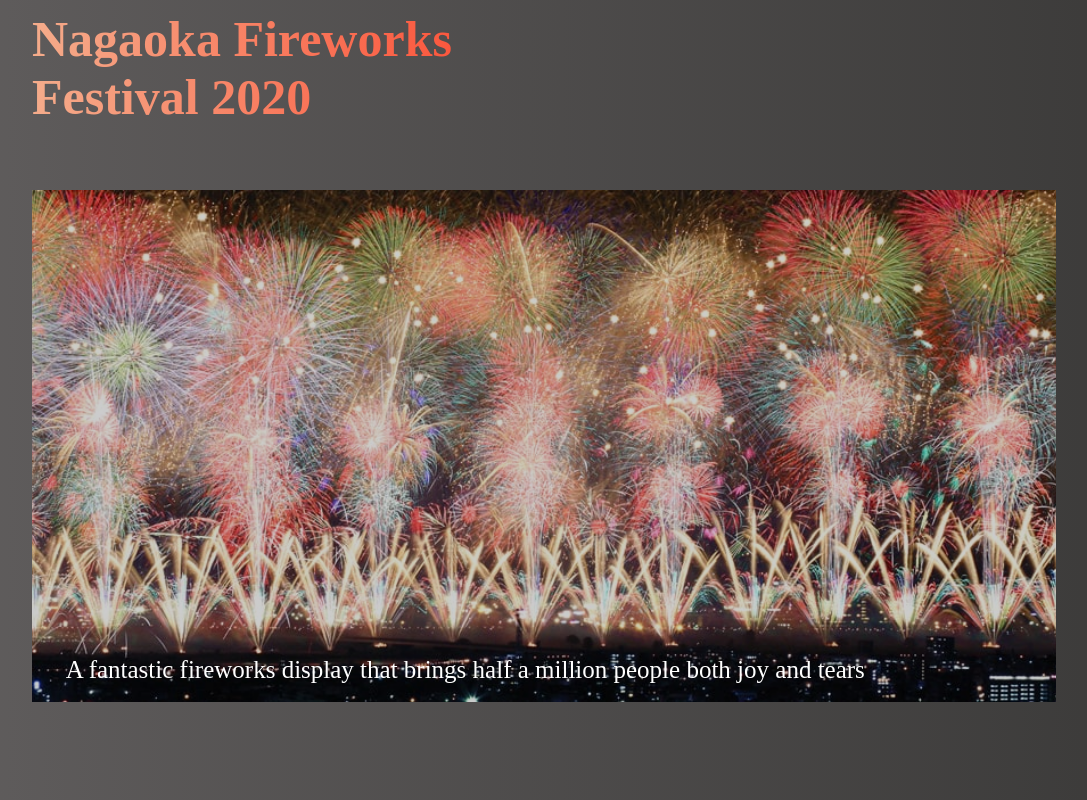
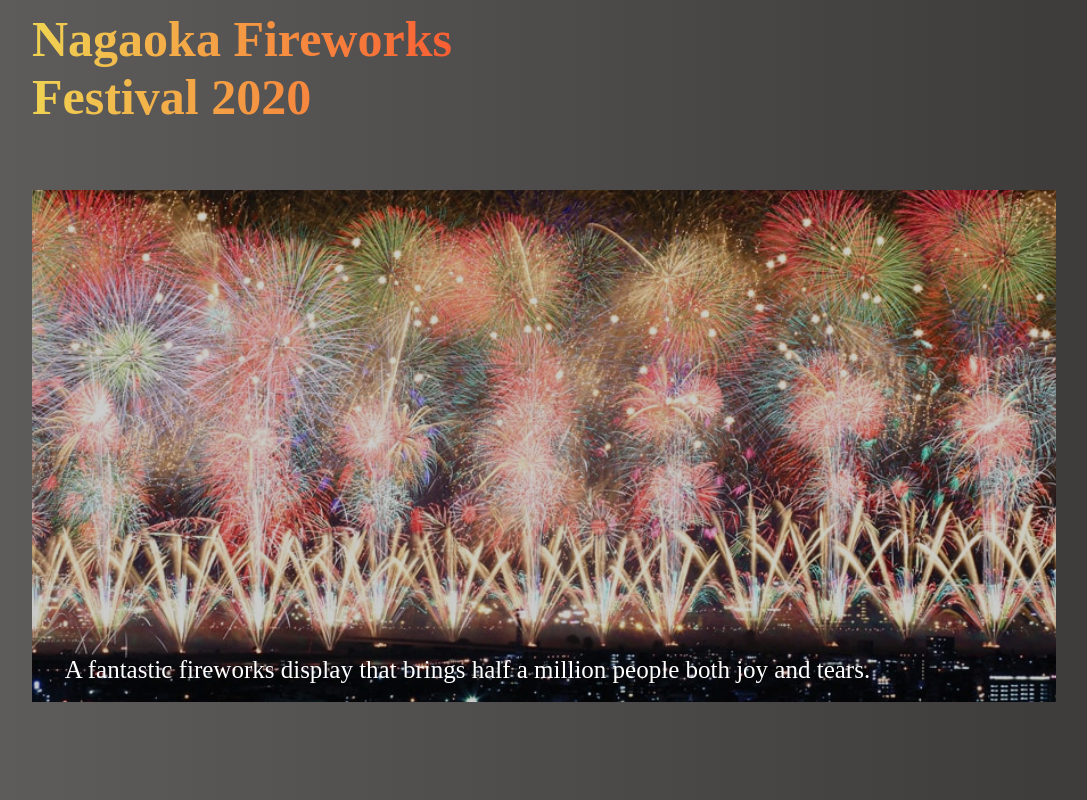
Before and after one commit to ks1590/page_animation, a plain HTML site: page index.html in a window 1280 px wide. Shown: the whole page, without its empty margins (96-1183 px from the left). Drawn offline with nearby package versions, Linux system fonts and the light colour scheme.

Commit message:
logo修正

```diff
--- a/index.html
+++ b/index.html
@@ -17,7 +17,7 @@
     <section>
       <div class="hero">
         <img src="./img/fireworks.jpg" alt="" />
-        <p class="headline">A fantastic fireworks display that brings half a million people both joy and tears</p>
+        <p class="headline">A fantastic fireworks display that brings half a million people both joy and tears.</p>
       </div>
     </section>
   </header>
--- a/style.css
+++ b/style.css
@@ -26,7 +26,7 @@ nav {
   margin-top: 10px;
   grid-column: 2/3;
   font-size: 50px;
-  background: linear-gradient(90deg,#f5ac8b,#fc452d);
+  background: linear-gradient(90deg,#f0d352,#fc452d);
   text-shadow: none;
   background-clip: text;
   -webkit-background-clip: text;
```
